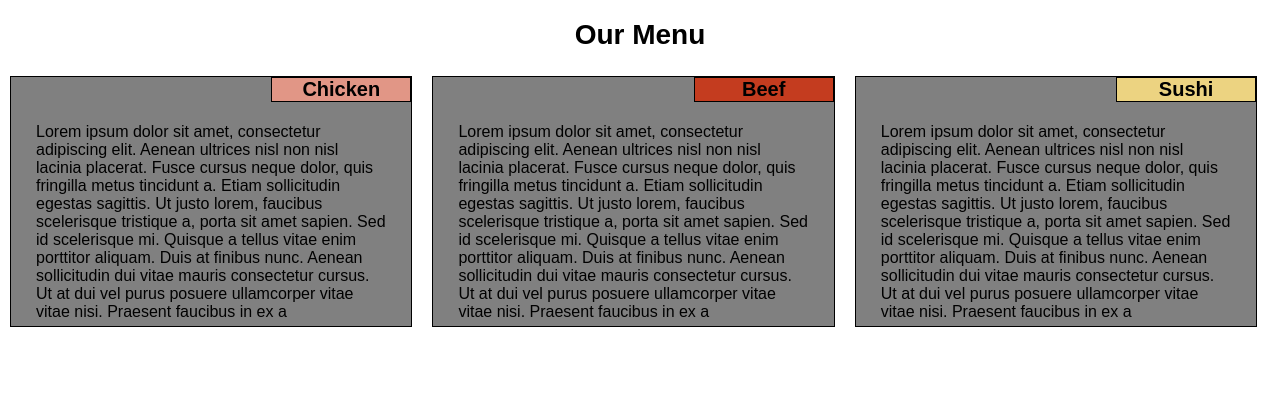
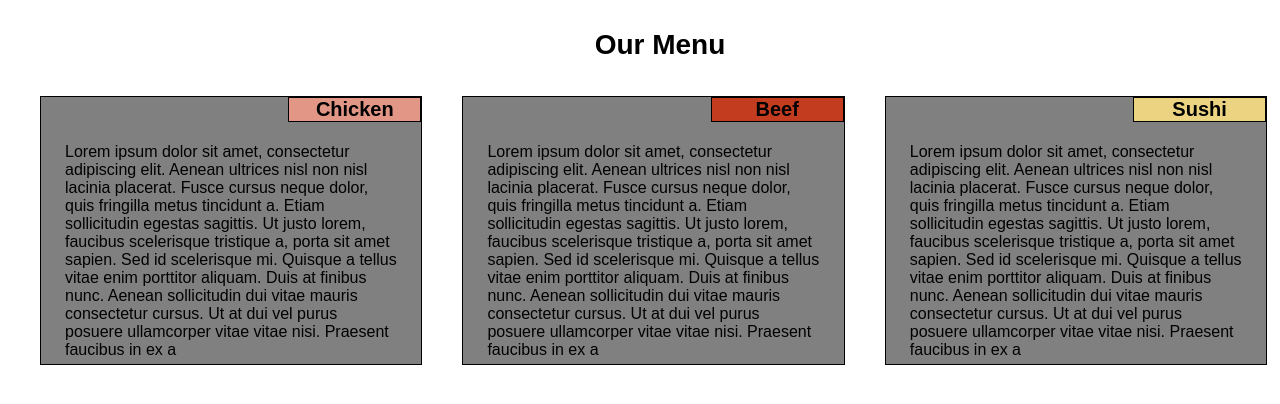
Before and after one commit to mary-kur/coursera-2week, a plain HTML site: page site/index.html in a window 1280 px wide. Drawn offline with Linux system fonts and the light colour scheme.

Commit message:
final changes

```diff
--- a/site/css.css
+++ b/site/css.css
@@ -1,4 +1,4 @@
-/*reset*/
+
 * {
     box-sizing: border-box;
 }
@@ -8,10 +8,10 @@
 }
 
 html, body {
-margin: 0;
-padding: 0;
-border: 0;
-width: 100%;
+	margin: 10px;
+	padding: 0;
+	border: 0;
+	width: 100%;
 }
 
 body {
@@ -54,7 +54,7 @@ p {
     padding:0;
     background-color: grey;
     border:1px solid black;
-    margin: 10px;
+    margin: 20px;
 
 
 }
@@ -72,6 +72,8 @@ p {
 .sushi {
     background-color: #ECD381;
 }
+
+/** Browser **/
 
 @media (min-width: 992px) {
 	.col-lg-1, .col-lg-2, .col-lg-3, .col-lg-4, .col-lg-5, .col-lg-6, .col-lg-7, .col-lg-8, .col-lg-9, .col-lg-10, .col-lg-11, .col-lg-12 {
@@ -116,6 +118,8 @@ p {
 }
 
 
+/** Tablet **/
+
 @media (min-width: 768px) and (max-width: 991px) {
 	.col-md-1, .col-md-2, .col-md-3, .col-md-4, .col-md-5, .col-md-6, .col-md-7, .col-md-8, .col-md-9, .col-md-10, .col-md-11, .col-md-12 {
 		float: left;
@@ -157,6 +161,9 @@ p {
 		width: 100%;
 	}
 }
+
+/** Mobile **/
+
 
 @media (max-width: 767px) {
     .col-sm-1, .col-sm-2, .col-sm-3, .col-sm-4, .col-sm-5, .col-sm-6, .col-sm-7, .col-sm-8, .col-sm-9, .col-sm-10, .col-sm-11, .col-sm-12 {
@@ -211,9 +218,3 @@ p {
         width: 100%;
     }
 }
-
-
-
-
-
-////****
```
